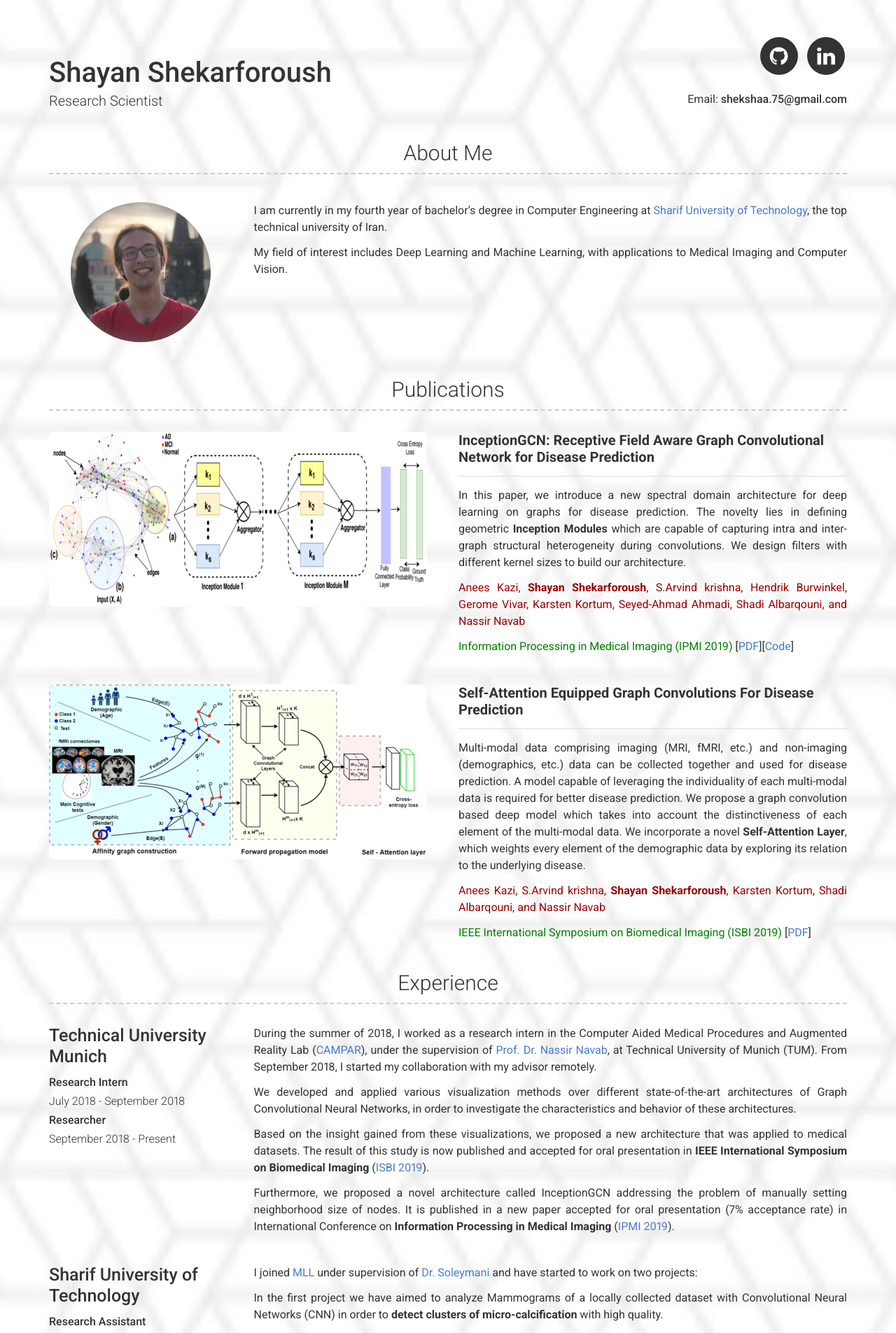
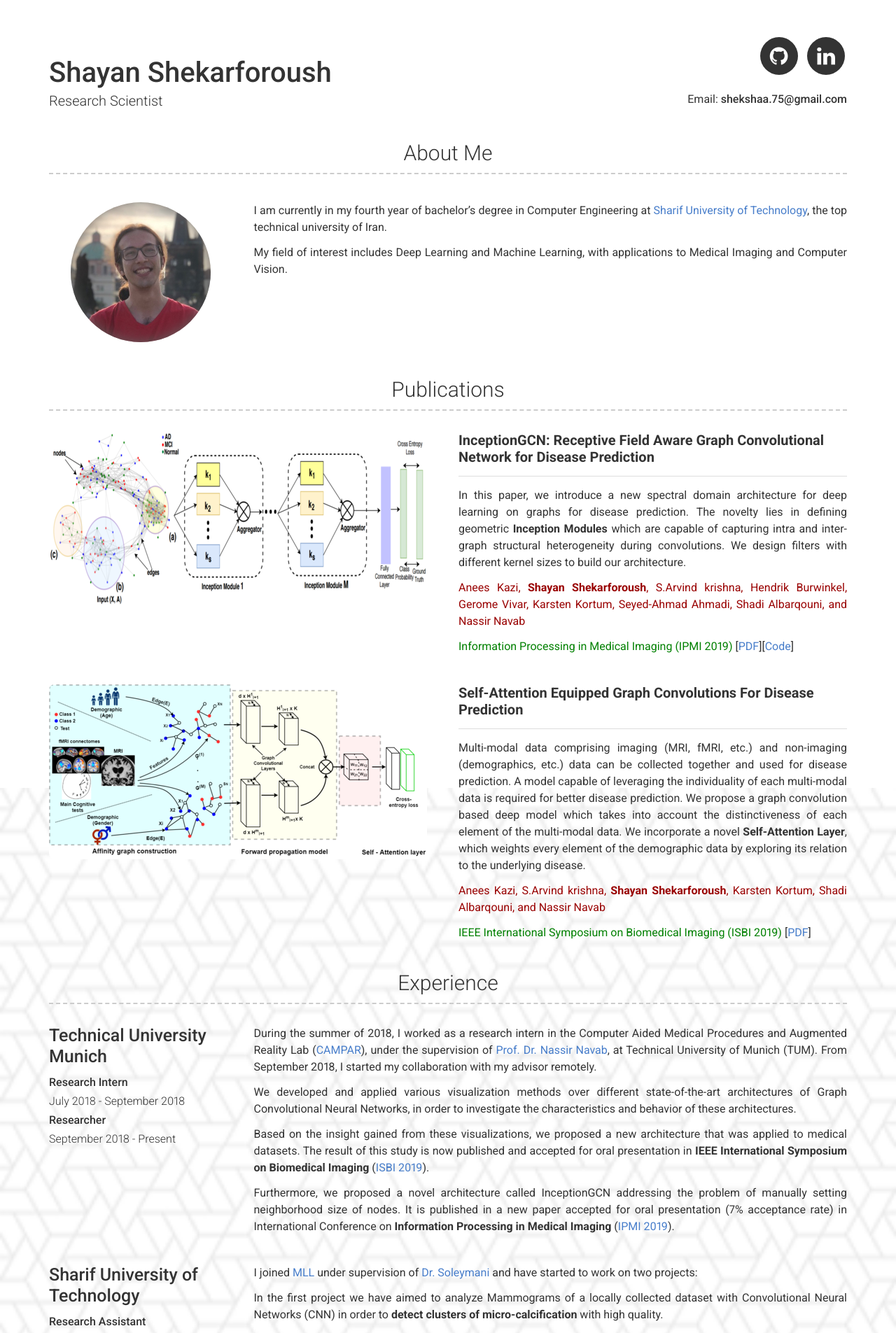
Before and after one commit to shekshaa/shekshaa.github.io, a Jekyll site: the page built from index.md, in a window 1280 px wide. Shown: the top 1905 px of the page at 70% size. Built offline with Jekyll 4.4.1, drawn with Linux system fonts in a browser that asks for light colours.

Commit message:
Update type.scss

```diff
--- a/_sass/type.scss
+++ b/_sass/type.scss
@@ -6,7 +6,7 @@ body {
   line-height: 1.5;
   background-position: center; /* Center the image */
   background-repeat: no-repeat; /* Do not repeat the image */
-  background-size: cover; /* Resize the background image to cover the entire container */
+  background-size: contain; /* Resize the background image to cover the entire container */
   @media print {
     font-size: 0.9em;
   }
```
